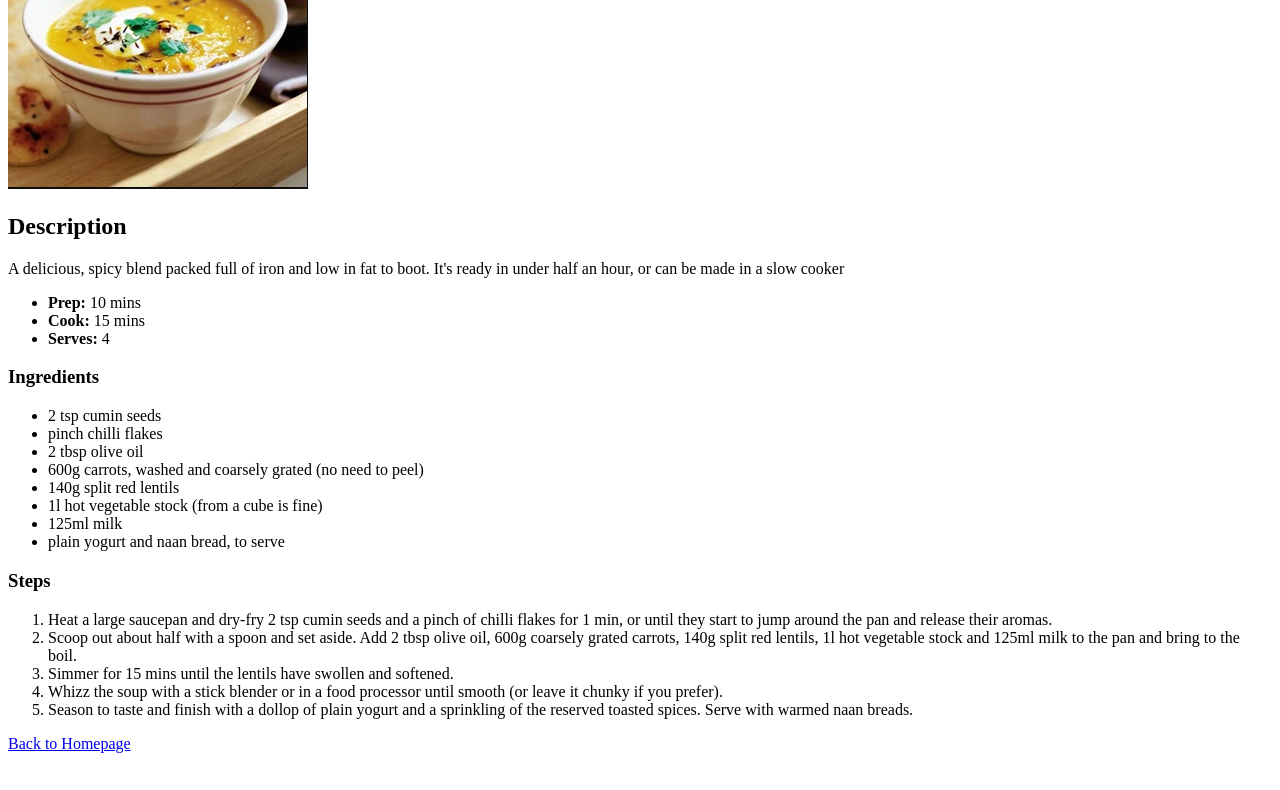
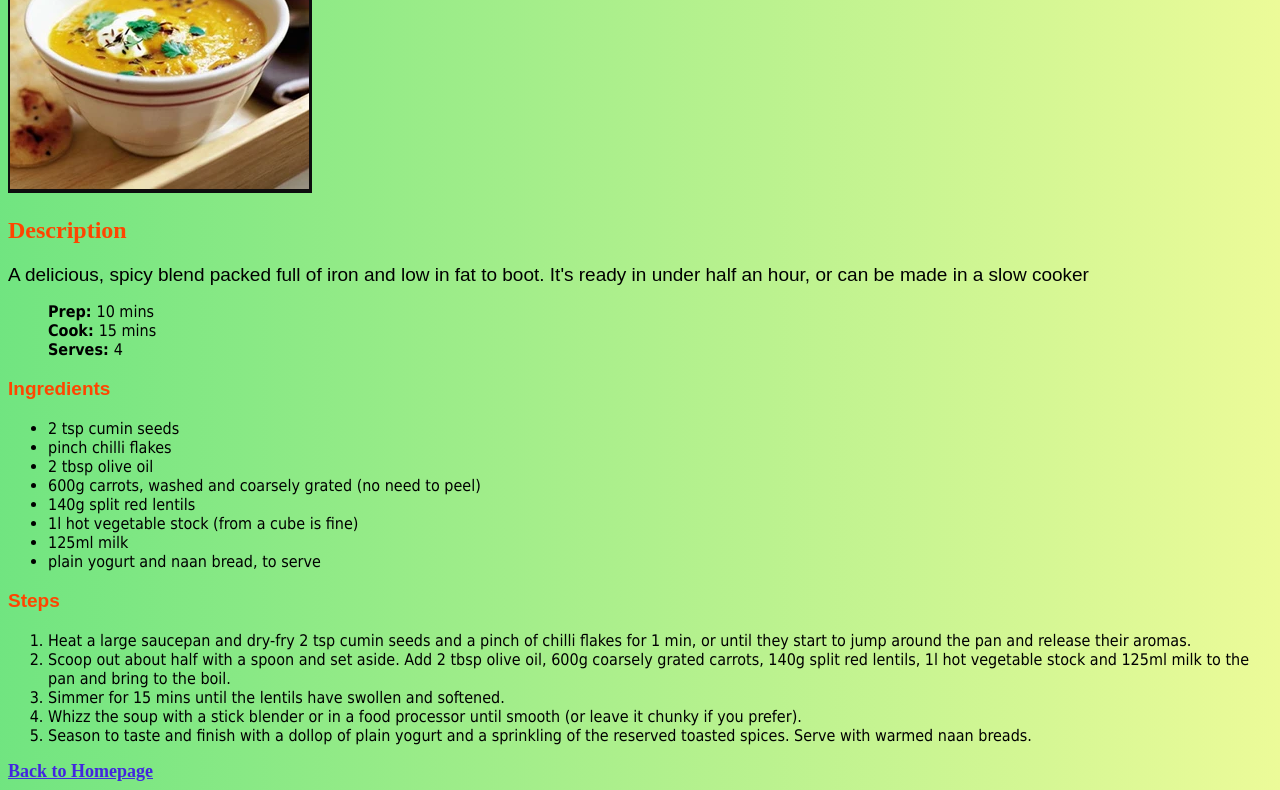
Before and after one commit to MightyBumblebee/odin-recipes, a plain HTML site: page recipes/spiced_carrot_soup.html in a window 1280 px wide. Shown: the part 167-957 px from the top of the page. Before the commit the page ends 928 px from the top, so only its background shows below. Drawn offline with Linux system fonts and the light colour scheme.

Commit message:
Update all recipe pages with css styles

```diff
--- a/recipes/spiced_carrot_soup.html
+++ b/recipes/spiced_carrot_soup.html
@@ -4,24 +4,30 @@
     <head>
         <meta charset="UTF-8">
         <title>Spiced carrot soup</title>
+        <link rel="stylesheet" href="style.css">
+
     </head>
 
-<h1>Spiced carrot and lentil soup</h1>
+<body class="gradient">
 
-<img src="../images/Spiced_carrot_soup.png" alt="Spiced carrot and lentil soup">
 
-<h2>Description</h2>
-<p1>A delicious, spicy blend packed full of iron and low in fat to boot. It's ready in under half an hour, or can be made in a slow cooker</p1>
+<h1 class="h1class">Spiced carrot and lentil soup</h1>
 
-<ul class="no-bullets">
+<img class="img1" src="../images/Spiced_carrot_soup.png" alt="Spiced carrot and lentil soup">
+
+<h2 h2 style="color: orangered;">Description</h2>
+
+<p1 class="h2class">A delicious, spicy blend packed full of iron and low in fat to boot. It's ready in under half an hour, or can be made in a slow cooker</p1>
+
+<ul class="list2" style="list-style-type: none;">
     <li><strong>Prep: </strong> 10 mins</li>
     <li><strong>Cook: </strong> 15 mins</li>
     <li><strong>Serves: </strong> 4</li>
     </ul>
 
-<h3>Ingredients</h3>
+<h3 class="h3class">Ingredients</h3>
 
-<ul>
+<ul class="list2">
     <li>2 tsp cumin seeds</li>
     <li>pinch chilli flakes</li>
     <li>2 tbsp olive oil</li>
@@ -32,7 +38,9 @@
     <li>plain yogurt and naan bread, to serve</li>
 </ul>
 
-<h3>Steps</h3>
+<h3 class="h3class">Steps</h3>
+
+<div class="list2">
 
 <ol>
     <li>Heat a large saucepan and dry-fry 2 tsp cumin seeds and a pinch of chilli flakes for 1 min, or until they start to jump around the pan and release their aromas.</li>
@@ -42,8 +50,10 @@
     <li>Season to taste and finish with a dollop of plain yogurt and a sprinkling of the reserved toasted spices. Serve with warmed naan breads.</li>
 
 </ol>
+</div>
 
-<a href="../index.html">Back to Homepage</a>
+<a style="color: rgb(66, 38, 223); font-size: large; font-weight: 600;" href="../index.html">Back to Homepage</a>
 
+</body>
 
 </html>
--- /dev/null
+++ b/recipes/style.css
@@ -0,0 +1,41 @@
+.gradient {
+    background-image: linear-gradient(270deg, rgba(217, 247, 51, 0.5), rgba(18, 211, 44, 0.6));
+  }
+  .gradient1 {
+    background-image: linear-gradient(270deg, rgba(0, 0, 0, 0.99), rgba(255, 241, 40, 0.99));
+  }
+
+
+.h1class {
+    text-align: center;
+    color: orangered;
+    font-family: Helvetica, Courier, sans-serif, monospace;
+
+}
+.h2class {
+    font-size: 19px;
+    font-family: Arial, 'Franklin Gothic Medium', 'Arial Narrow', Arial, sans-serif;
+}
+
+.h3class {
+    font-size: 19px;
+    color: orangered;
+    font-family: Arial, 'Franklin Gothic Medium', 'Arial Narrow', Arial, sans-serif;
+}
+
+.img1 {
+  border: 2px solid #0d0d0e;
+}
+
+.list1 {
+  font-size: 1.5em;
+  font-family: Arial, Helvetica, sans-serif;
+  font-weight: 400;
+  color: orange;
+}
+
+.list2{
+    font-size: medium;
+    font-family: Tahoma, sans-serif;
+    ;
+}
```
Also changed, not shown: recipes/butternut_squash_soup.html (+20 -11 lines), recipes/mushroom_soup.html (+17 -9 lines).
